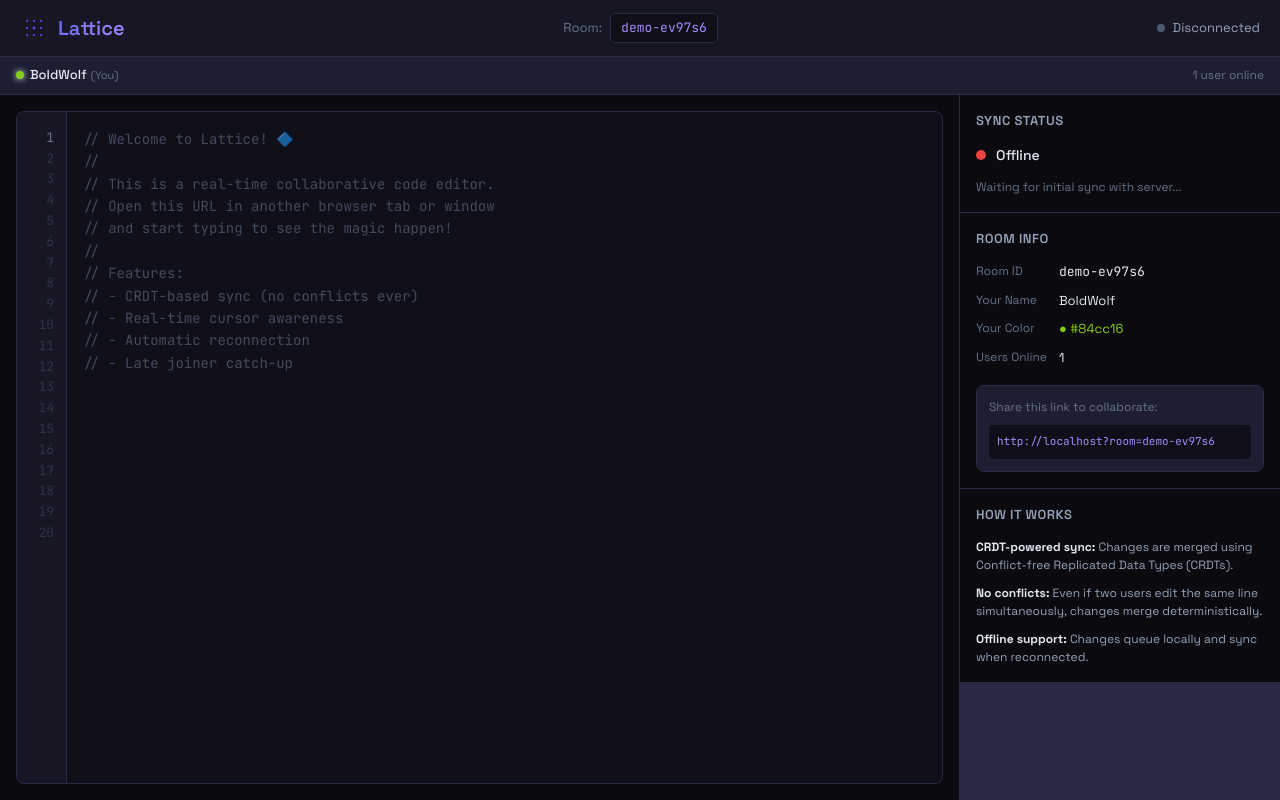
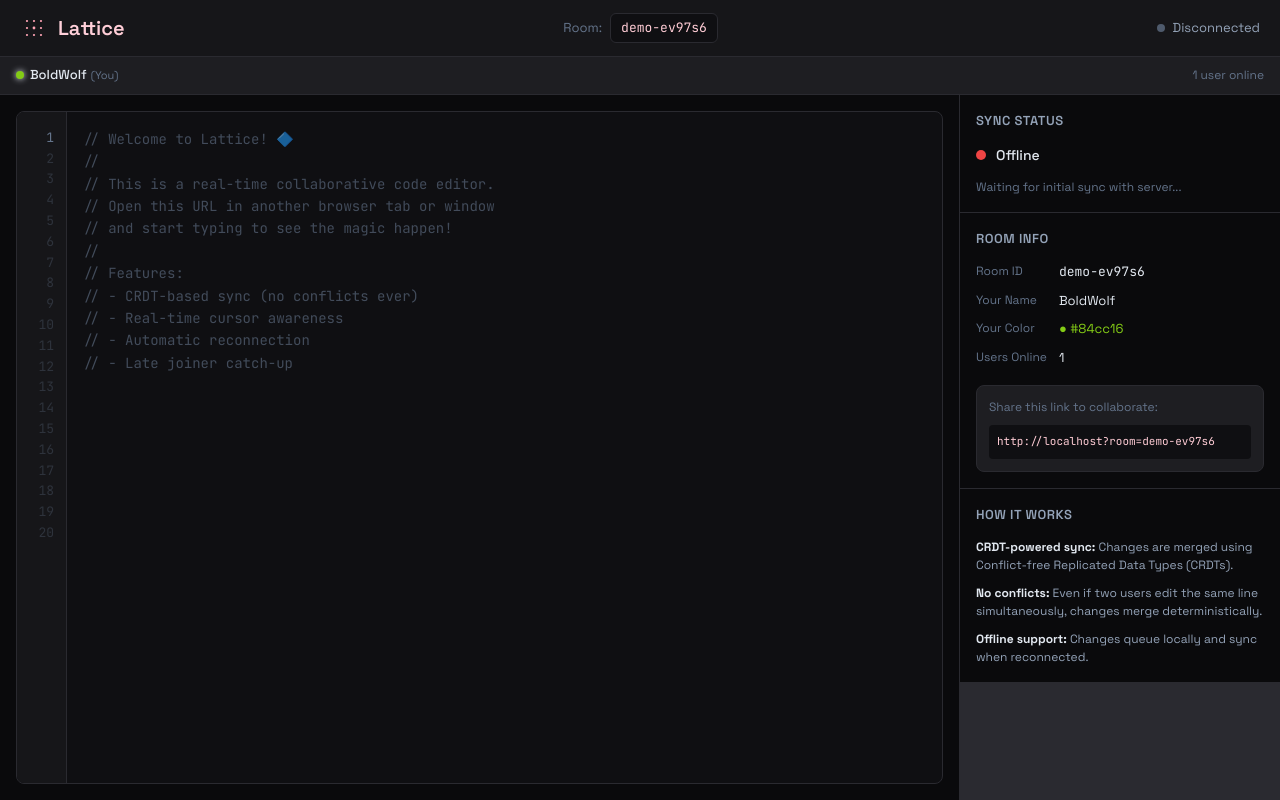
Before and after one commit to Manpreet-Bhatti/lattice, a React (Vite) app in the folder frontend/: page / in a window 1280 px wide. Built offline with nearby package versions, Linux system fonts and the light colour scheme; no server answers; the HTML template or start-up script is replaced by a standard one.

Commit message:
Change colour

```diff
--- a/frontend/src/components/Toolbar/Toolbar.tsx
+++ b/frontend/src/components/Toolbar/Toolbar.tsx
@@ -33,8 +33,8 @@ export function Toolbar({ roomId, connectionStatus }: ToolbarProps) {
               x2="100%"
               y2="100%"
             >
-              <stop offset="0%" style={{ stopColor: "#4F46E5" }} />
-              <stop offset="100%" style={{ stopColor: "#7C3AED" }} />
+              <stop offset="0%" style={{ stopColor: "#ffb7c5" }} />
+              <stop offset="100%" style={{ stopColor: "#ff8fa3" }} />
             </linearGradient>
           </defs>
           <g
--- a/frontend/src/index.css
+++ b/frontend/src/index.css
@@ -1,21 +1,20 @@
-@import url('https://fonts.googleapis.com/css2?family=JetBrains+Mono:wght@400;500;600&family=Space+Grotesk:wght@400;500;600;700&display=swap');
+@import url("https://fonts.googleapis.com/css2?family=JetBrains+Mono:wght@400;500;600&family=Space+Grotesk:wght@400;500;600;700&display=swap");
 
 :root {
-  /* Lattice color palette - crystalline indigo */
-  --lattice-bg-deep: #0a0a0f;
-  --lattice-bg: #0f0f1a;
-  --lattice-bg-elevated: #161625;
-  --lattice-bg-surface: #1e1e32;
+  --lattice-bg-deep: #0a0a0c;
+  --lattice-bg: #0f0f12;
+  --lattice-bg-elevated: #161619;
+  --lattice-bg-surface: #1e1e22;
 
-  --lattice-border: #2a2a45;
-  --lattice-border-focus: #4f46e5;
+  --lattice-border: #2a2a30;
+  --lattice-border-focus: #ffb7c5;
 
-  --lattice-primary: #4f46e5;
-  --lattice-primary-light: #6366f1;
-  --lattice-primary-glow: rgba(79, 70, 229, 0.3);
+  --lattice-primary: #ffb7c5;
+  --lattice-primary-light: #ffd1db;
+  --lattice-primary-glow: rgba(255, 183, 197, 0.3);
 
-  --lattice-accent: #7c3aed;
-  --lattice-accent-light: #a78bfa;
+  --lattice-accent: #ff8fa3;
+  --lattice-accent-light: #ffccd5;
 
   --lattice-success: #10b981;
   --lattice-warning: #f59e0b;
@@ -25,8 +24,8 @@
   --lattice-text-muted: #94a3b8;
   --lattice-text-dim: #64748b;
 
-  --font-mono: 'JetBrains Mono', 'Fira Code', monospace;
-  --font-sans: 'Space Grotesk', system-ui, sans-serif;
+  --font-mono: "JetBrains Mono", "Fira Code", monospace;
+  --font-sans: "Space Grotesk", system-ui, sans-serif;
 }
 
 * {
@@ -35,7 +34,9 @@
   box-sizing: border-box;
 }
 
-html, body, #root {
+html,
+body,
+#root {
   height: 100%;
   width: 100%;
 }
@@ -51,18 +52,21 @@ body {
 
 /* Subtle grid background */
 body::before {
-  content: '';
+  content: "";
   position: fixed;
   inset: 0;
-  background-image:
-    linear-gradient(rgba(79, 70, 229, 0.03) 1px, transparent 1px),
-    linear-gradient(90deg, rgba(79, 70, 229, 0.03) 1px, transparent 1px);
+  background-image: linear-gradient(
+      rgba(255, 183, 197, 0.03) 1px,
+      transparent 1px
+    ),
+    linear-gradient(90deg, rgba(255, 183, 197, 0.03) 1px, transparent 1px);
   background-size: 40px 40px;
   pointer-events: none;
   z-index: -1;
 }
 
-code, pre {
+code,
+pre {
   font-family: var(--font-mono);
 }
 
```
Also changed, not shown: frontend/public/lattice.svg.
